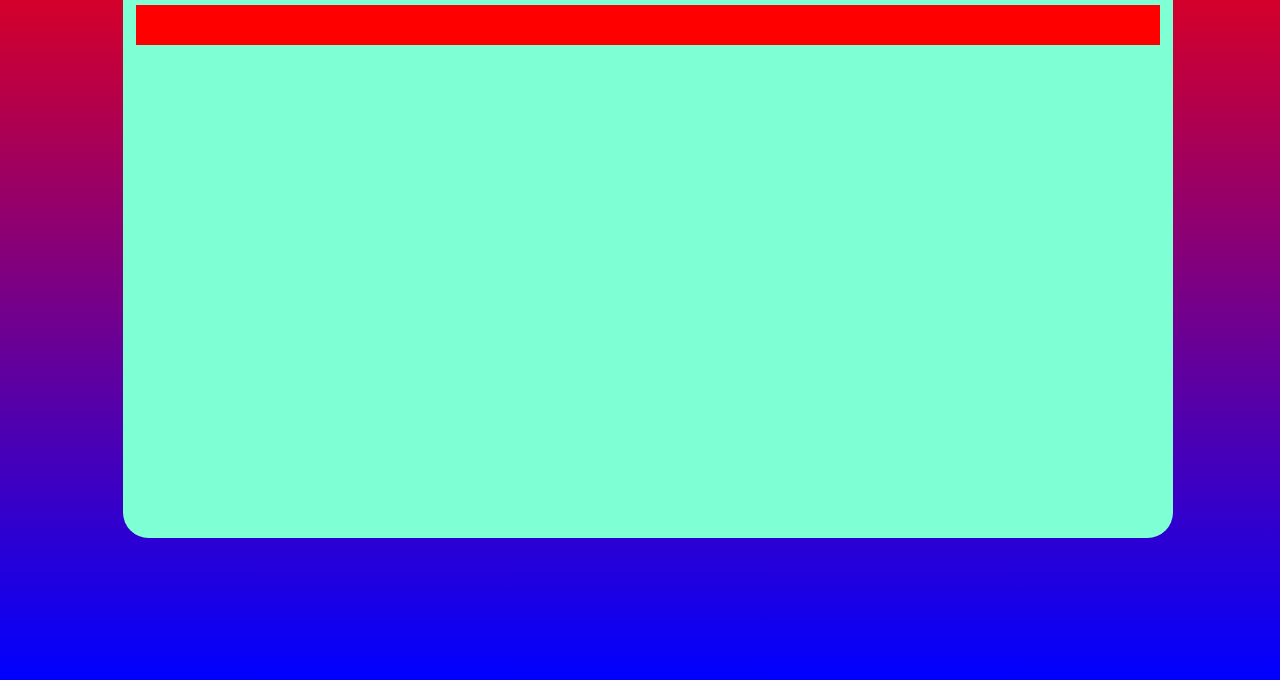
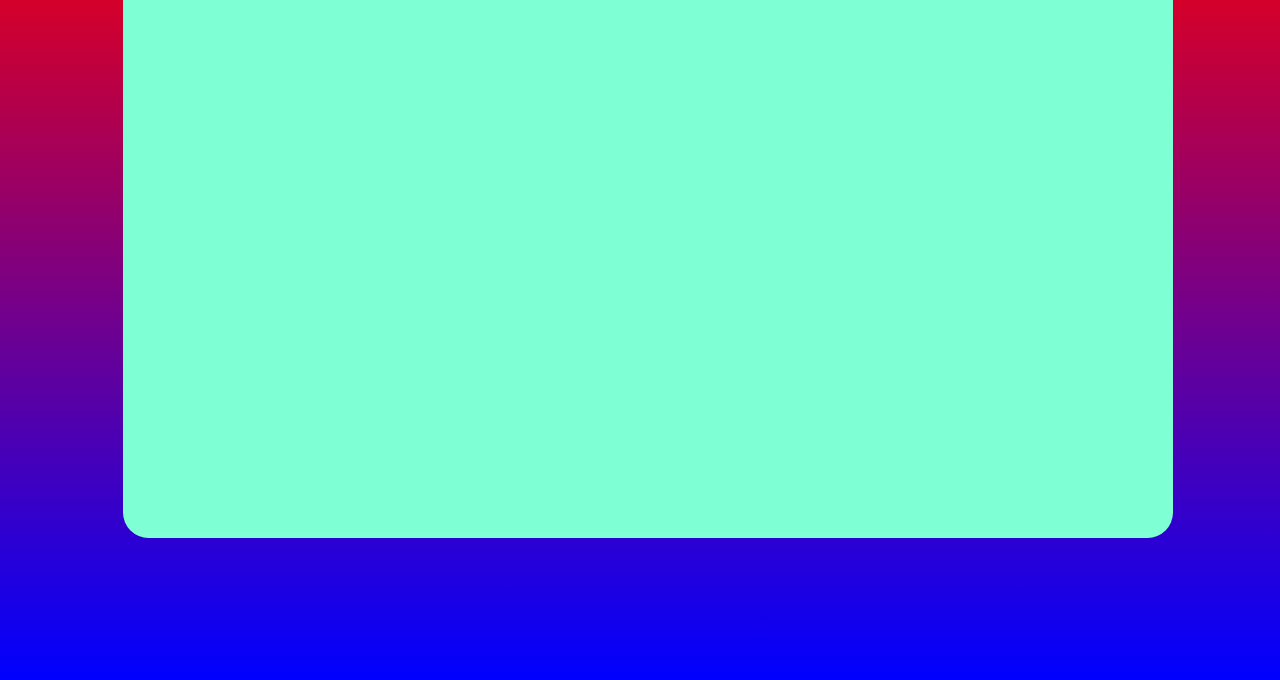
Before and after one commit to ManuBuddHa/Library, a plain HTML site: page index.html in a window 1280 px wide. Shown: the part 136-816 px from the top of the page. Drawn offline with Linux system fonts and the light colour scheme.

Commit message:
Completed

```diff
--- a/styles.css
+++ b/styles.css
@@ -92,9 +92,6 @@ h2{
 }
 .library{
    margin-top: 1vh;
-   width: 80vw;
-   height: 5vh;
-   background-color: red;
 }
 div > h2{
    text-decoration: none;
```
